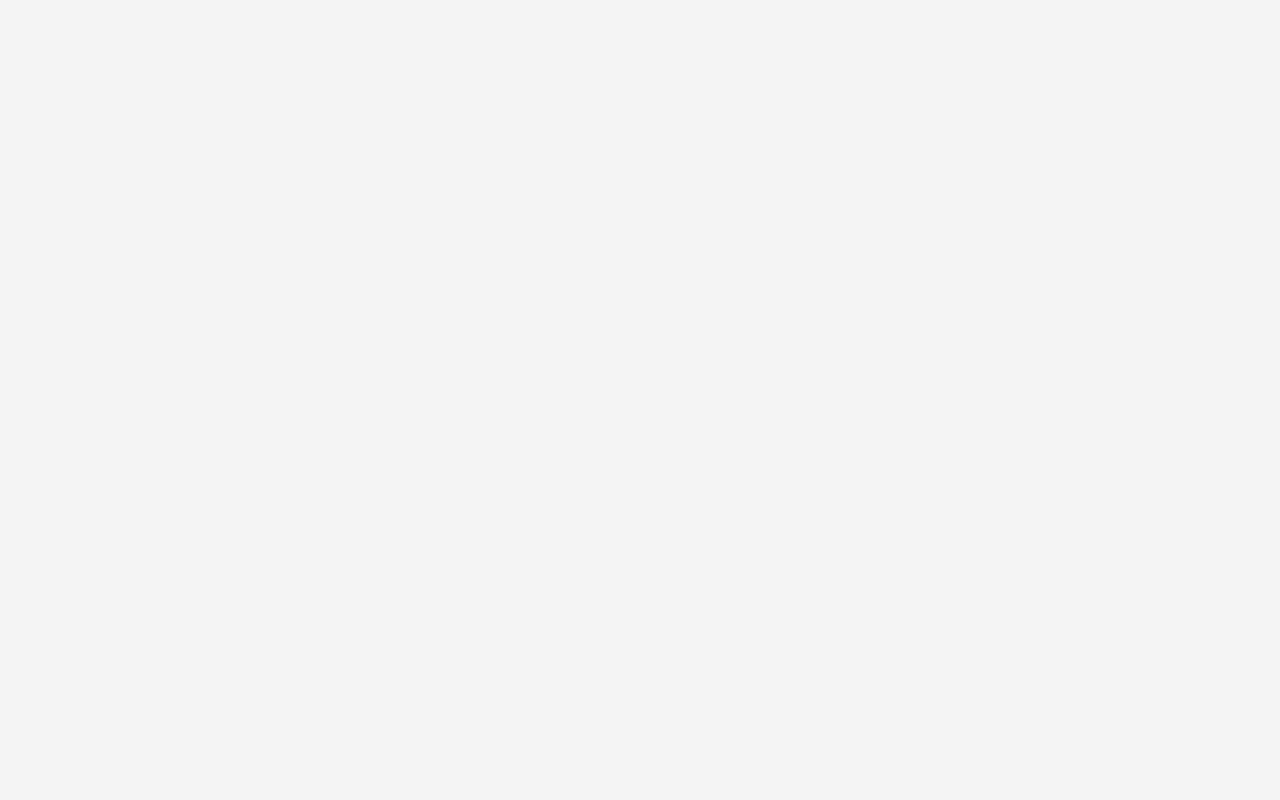
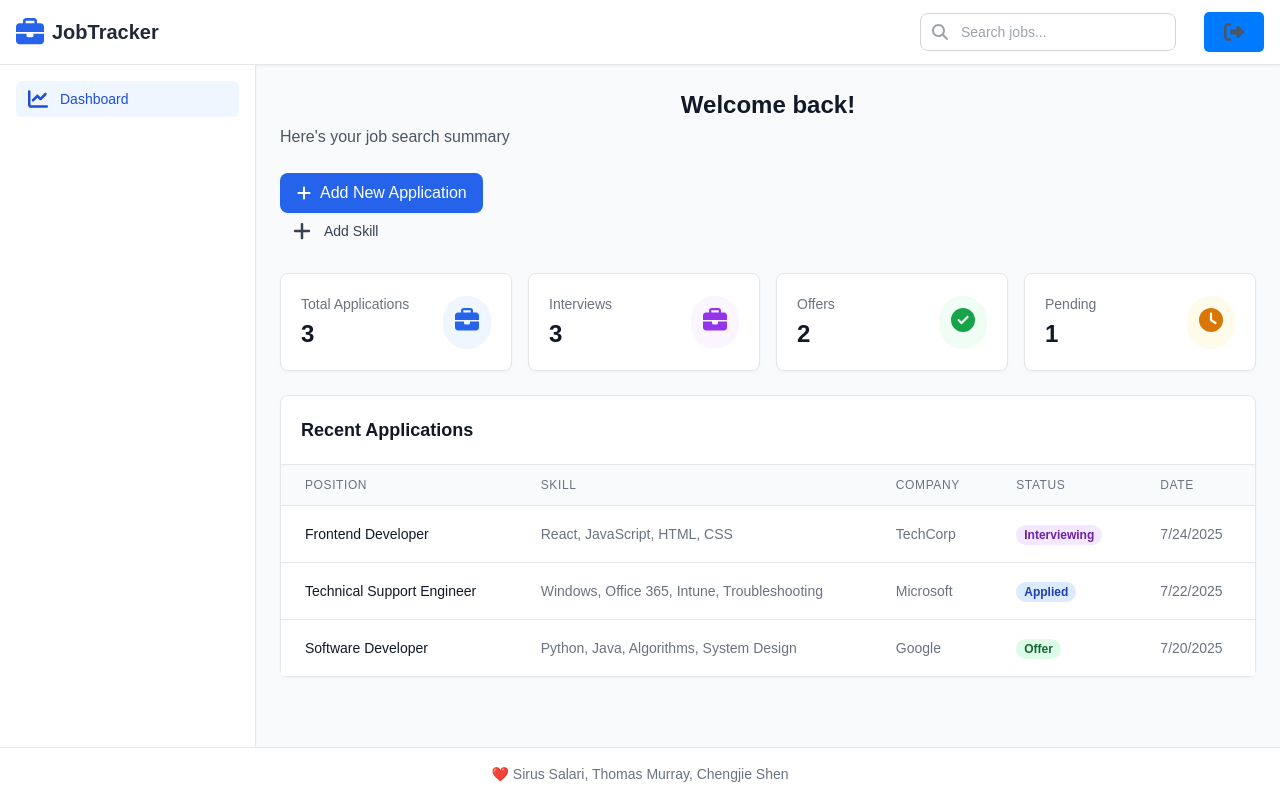
Before and after one commit to sirus-the-beaver/job-tracker, a React (Create React App) app in the folder frontend/: page /dashboard in a window 1280 px wide. Before the commit this address had no page. Built offline with nearby package versions, Linux system fonts and the light colour scheme.

Commit message:
Add Dashboard page

```diff
--- a/frontend/src/App.js
+++ b/frontend/src/App.js
@@ -27,12 +27,11 @@ function App() {
       <Routes>
         <Route path="/login" element={<Login />} />
         <Route path="/signup" element={<Signup />} />
-
+        <Route path="/dashboard" element={<Dashboard />} />
         <Route path="/new-job" element={<NewJob />} />
         <Route path="/new-skill" element={<NewSkill />} />
         <Route element={<PrivateRoute />}>
           {/* Add private routes here */}
-          <Route path="/" element={<Dashboard />} />
         </Route>
       </Routes>
     </AuthProvider>
--- a/frontend/src/components/Dashboard.js
+++ b/frontend/src/components/Dashboard.js
@@ -1,28 +1,226 @@
-// Citation for the following:
+// Citation for authentication implementation:
 // Date: 07/16/2025
 // Source: https://dev.to/miracool/how-to-manage-user-authentication-with-react-js-3ic5
 // Author(s): Makanju Oluwafemi
 
+
 import React from 'react';
+import { FontAwesomeIcon } from '@fortawesome/react-fontawesome';
+import {
+  faBriefcase, faChartLine, faSignOutAlt, faPlus,
+  faCheckCircle, faClock, faSearch
+} from '@fortawesome/free-solid-svg-icons';
 import { useAuth } from '../contexts/AuthContext';
 
+const dashboardStats = {
+  totalApplications: 3,
+  interviews: 3,
+  offers: 2,
+  pending: 1
+};
+
+const recentApplications = [
+  { id: 1, title: 'Frontend Developer', skill: 'React, JavaScript, HTML, CSS' ,company: 'TechCorp', status: 'Interviewing', date: '2025-07-24' },
+  { id: 2, title: 'Technical Support Engineer',skill: 'Windows, Office 365, Intune, Troubleshooting',company: 'Microsoft', status: 'Applied', date: '2025-07-22' },
+  { id: 3, title: 'Software Developer', skill: 'Python, Java, Algorithms, System Design' ,company: 'Google', status: 'Offer', date: '2025-07-20' }
+];
+
 const Dashboard = () => {
-    const auth = useAuth();
+  const { user, logout } = useAuth();
 
-    return (
-        <div>
-            <h1 className="text-2xl font-bold mb-4">Dashboard</h1>
-            <p className="mb-4">Welcome, {auth.user}!</p>
-            <button
-                className="bg-red-500 text-white px-4 py-2 rounded hover:bg-red-600"
-                onClick={() => {
-                    auth.logout();
-                }}
+  const getStatusBadge = (status) => {
+    const styles = {
+      'Interviewing': 'bg-purple-100 text-purple-800',
+      'Applied': 'bg-blue-100 text-blue-800',
+      'Offer': 'bg-green-100 text-green-800',
+      'Rejected': 'bg-red-100 text-red-800',
+      'Interested': 'bg-amber-100 text-amber-800'
+    };
+    return styles[status] || 'bg-gray-100 text-gray-800';
+  };
+
+  return (
+    <div className="min-h-screen bg-gray-50 flex flex-col">
+      {/* Header */}
+      <header className="bg-white shadow-sm border-b border-gray-200">
+        <div className="container mx-auto px-4">
+          <div className="flex items-center justify-between h-16">
+            <div className="flex items-center space-x-2">
+              <FontAwesomeIcon icon={faBriefcase} className="h-7 w-7 text-blue-600" />
+              <h1 className="text-xl font-bold text-gray-800">JobTracker</h1>
+            </div>
+
+            <div className="flex items-center space-x-4">
+              <div className="relative hidden md:block">
+                <input
+                  type="text"
+                  placeholder="Search jobs..."
+                  className="pl-10 pr-4 py-2 rounded-lg border border-gray-300 focus:outline-none focus:ring-2 focus:ring-blue-500 text-sm w-64"
+                />
+                <FontAwesomeIcon icon={faSearch} className="absolute left-3 top-1/2 transform -translate-y-1/2 text-gray-400 h-4 w-4" />
+              </div>
+
+              <div className="flex items-center space-x-3">
+                <span className="text-sm font-medium text-gray-700 hidden md:inline-block">
+                  {user?.email || user?.name}
+                </span>
+                <button
+                  onClick={logout}
+                  className="flex items-center text-gray-600 hover:text-gray-900 transition-colors"
+                  aria-label="Logout"
+                >
+                  <FontAwesomeIcon icon={faSignOutAlt} className="h-5 w-5" />
+                </button>
+              </div>
+            </div>
+          </div>
+        </div>
+      </header>
+
+      <div className="flex flex-1 overflow-hidden">
+        {/* Sidebar Navigation */}
+        <aside className="w-64 bg-white border-r border-gray-200 shadow-sm hidden md:block">
+          <nav className="p-4 space-y-1">
+            <a
+              href="/dashboard"
+              className="flex items-center px-3 py-2 text-sm font-medium rounded-md bg-blue-50 text-blue-700 transition-colors"
             >
-                Logout
-            </button>
+              <FontAwesomeIcon icon={faChartLine} className="mr-3 h-5 w-5" />
+              Dashboard
+            </a>
+          </nav>
+        </aside>
+
+        {/* Main Content */}
+        <main className="flex-1 overflow-y-auto p-4 md:p-6">
+          <div className="max-w-7xl mx-auto">
+            <div className="mb-6">
+              <h2 className="text-2xl font-bold text-gray-900">Welcome back!</h2>
+              <p className="text-gray-600 mt-1">Here's your job search summary</p>
+            </div>
+
+            {/* Action Button */}
+            <div className="mb-6">
+            <a
+            href="/new-job"
+            className="inline-flex items-center px-4 py-2 bg-blue-600 text-white rounded-lg shadow-sm hover:bg-blue-700 focus:outline-none focus:ring-2 focus:ring-blue-500 focus:ring-offset-2 transition-all"
+            >
+            <FontAwesomeIcon icon={faPlus} className="mr-2 h-4 w-4" />
+            Add New Application
+            </a>
+            <a
+            href="/new-skill"
+            className="flex items-center px-3 py-2 text-sm font-medium rounded-md text-gray-700 hover:bg-gray-50 transition-colors"
+            >
+            <FontAwesomeIcon icon={faPlus} className="mr-3 h-5 w-5" />
+            Add Skill
+            </a>
+            </div>
+
+            {/* Stats Cards */}
+            <div className="grid grid-cols-1 sm:grid-cols-2 lg:grid-cols-4 gap-4 mb-6">
+              <div className="bg-white rounded-lg shadow-sm border border-gray-200 p-5 transform hover:scale-[1.02] transition-transform">
+                <div className="flex items-center justify-between">
+                  <div>
+                    <p className="text-sm font-medium text-gray-500">Total Applications</p>
+                    <h3 className="text-2xl font-bold text-gray-900 mt-1">{dashboardStats.totalApplications}</h3>
+                  </div>
+                  <div className="p-3 bg-blue-50 rounded-full">
+                    <FontAwesomeIcon icon={faBriefcase} className="h-6 w-6 text-blue-600" />
+                  </div>
+                </div>
+              </div>
+
+              <div className="bg-white rounded-lg shadow-sm border border-gray-200 p-5 transform hover:scale-[1.02] transition-transform">
+                <div className="flex items-center justify-between">
+                  <div>
+                    <p className="text-sm font-medium text-gray-500">Interviews</p>
+                    <h3 className="text-2xl font-bold text-gray-900 mt-1">{dashboardStats.interviews}</h3>
+                  </div>
+                  <div className="p-3 bg-purple-50 rounded-full">
+                    <FontAwesomeIcon icon={faBriefcase} className="h-6 w-6 text-purple-600" />
+                  </div>
+                </div>
+              </div>
+
+              <div className="bg-white rounded-lg shadow-sm border border-gray-200 p-5 transform hover:scale-[1.02] transition-transform">
+                <div className="flex items-center justify-between">
+                  <div>
+                    <p className="text-sm font-medium text-gray-500">Offers</p>
+                    <h3 className="text-2xl font-bold text-gray-900 mt-1">{dashboardStats.offers}</h3>
+                  </div>
+                  <div className="p-3 bg-green-50 rounded-full">
+                    <FontAwesomeIcon icon={faCheckCircle} className="h-6 w-6 text-green-600" />
+                  </div>
+                </div>
+              </div>
+
+              <div className="bg-white rounded-lg shadow-sm border border-gray-200 p-5 transform hover:scale-[1.02] transition-transform">
+                <div className="flex items-center justify-between">
+                  <div>
+                    <p className="text-sm font-medium text-gray-500">Pending</p>
+                    <h3 className="text-2xl font-bold text-gray-900 mt-1">{dashboardStats.pending}</h3>
+                  </div>
+                  <div className="p-3 bg-amber-50 rounded-full">
+                    <FontAwesomeIcon icon={faClock} className="h-6 w-6 text-amber-600" />
+                  </div>
+                </div>
+              </div>
+            </div>
+
+            {/* Recent Applications Table */}
+            <div className="bg-white rounded-lg shadow-sm border border-gray-200 mb-6">
+              <div className="p-5 border-b border-gray-200">
+                <h3 className="text-lg font-semibold text-gray-900">Recent Applications</h3>
+              </div>
+              <div className="overflow-x-auto">
+                <table className="min-w-full divide-y divide-gray-200">
+                  <thead className="bg-gray-50">
+                    <tr>
+                      <th className="px-6 py-3 text-left text-xs font-medium text-gray-500 uppercase tracking-wider">Position</th>
+                      <th className="px-6 py-3 text-left text-xs font-medium text-gray-500 uppercase tracking-wider">Skill</th>
+                      <th className="px-6 py-3 text-left text-xs font-medium text-gray-500 uppercase tracking-wider">Company</th>
+                      <th className="px-6 py-3 text-left text-xs font-medium text-gray-500 uppercase tracking-wider">Status</th>
+                      <th className="px-6 py-3 text-left text-xs font-medium text-gray-500 uppercase tracking-wider">Date</th>
+                    </tr>
+                  </thead>
+                  <tbody className="bg-white divide-y divide-gray-200">
+                    {recentApplications.map((app) => (
+                    <tr key={app.id} className="hover:bg-gray-50 transition-colors">
+                    <td className="px-6 py-4 whitespace-nowrap text-sm font-medium text-gray-900">{app.title}</td>
+                    <td className="px-6 py-4 whitespace-nowrap text-sm text-gray-500">
+                        {app.skill || "—"}
+                    </td>
+                    <td className="px-6 py-4 whitespace-nowrap text-sm text-gray-500">{app.company}</td>
+                    <td className="px-6 py-4 whitespace-nowrap">
+                        <span className={`px-2 inline-flex text-xs leading-5 font-semibold rounded-full ${getStatusBadge(app.status)}`}>
+                        {app.status}
+                        </span>
+                    </td>
+                    <td className="px-6 py-4 whitespace-nowrap text-sm text-gray-500">
+                        {new Date(app.date).toLocaleDateString()}
+                    </td>
+
+                    </tr>
+                    ))}
+                  </tbody>
+                </table>
+              </div>
+            </div>
+          </div>
+        </main>
+      </div>
+
+      {/* Footer */}
+      <footer className="bg-white border-t border-gray-200 py-4">
+        <div className="container mx-auto px-4">
+          <p className="text-center text-gray-500 text-sm">
+            ❤️ Sirus Salari, Thomas Murray, Chengjie Shen
+          </p>
         </div>
-    );
+      </footer>
+    </div>
+  );
 };
 
 export default Dashboard;
```
